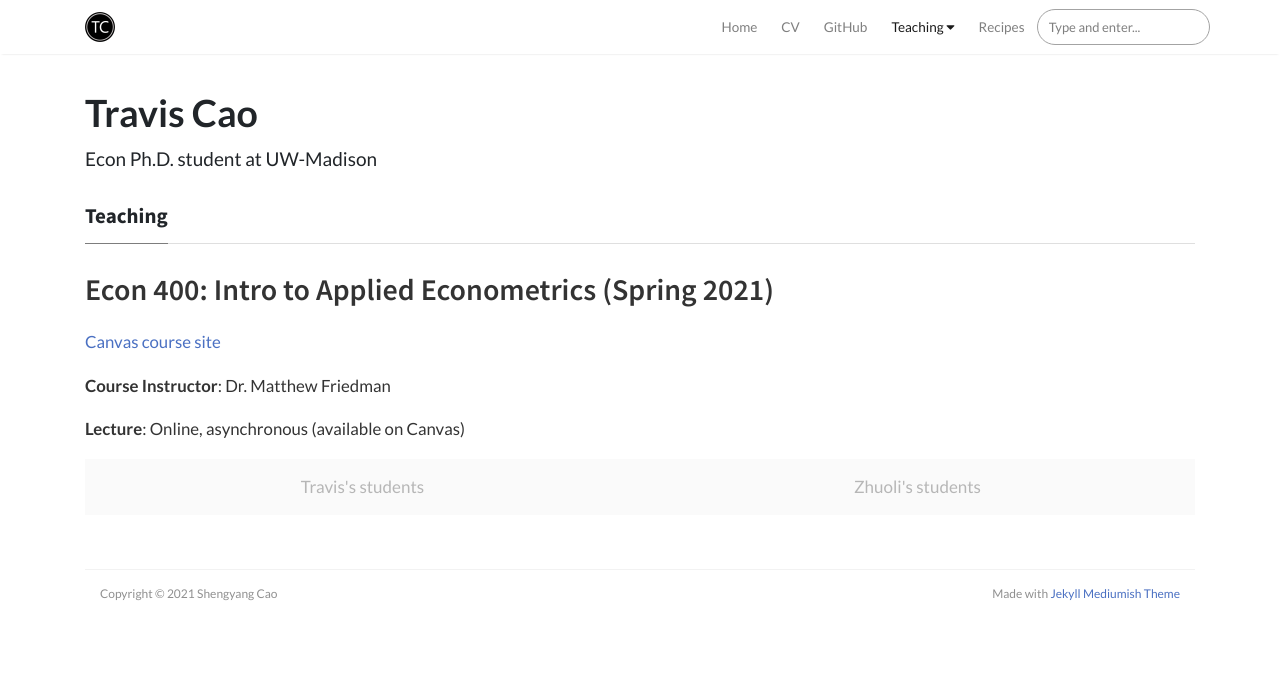
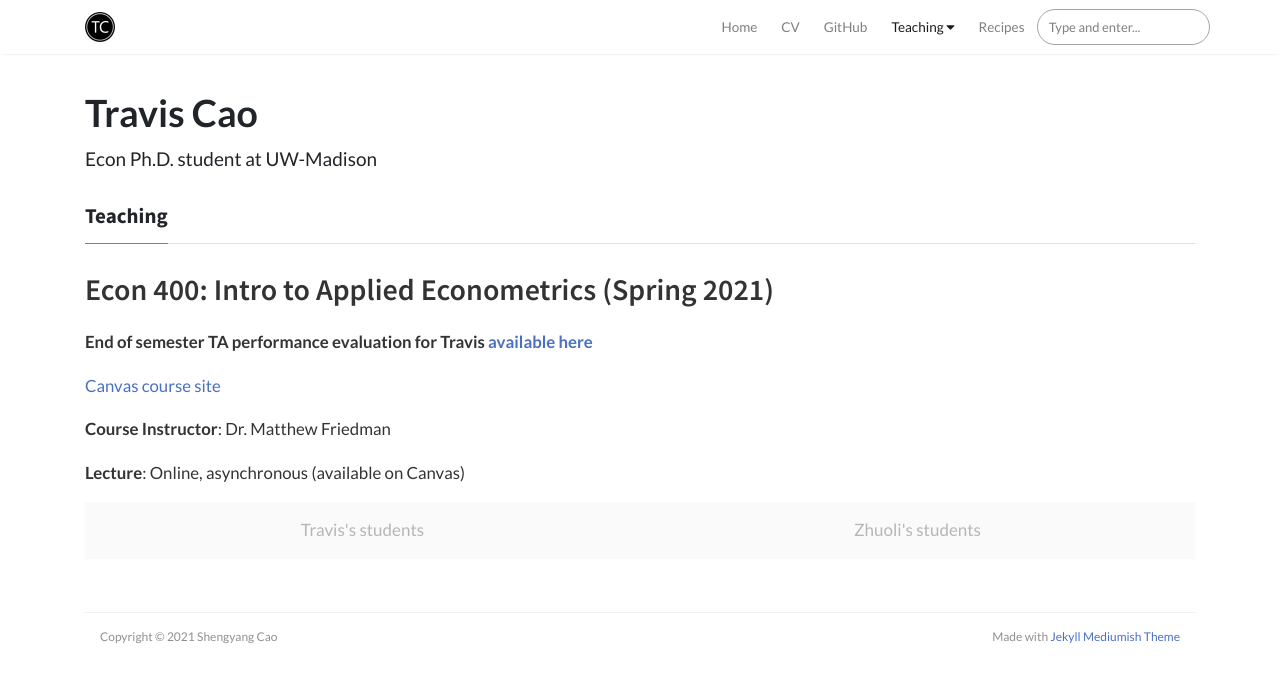
Before and after one commit to scaotravis/scaotravis.github.io, a Jekyll site: the page built from _pages/teaching/sp21-400.md, in a window 1280 px wide. Shown: the top 683 px of the page. Built offline with Jekyll 4.4.1, drawn with Linux system fonts in a browser that asks for light colours; nearby versions of some CDN libraries; comment, search, counter and statistics services are not loaded.

Commit message:
update TA eval for spring 2021

```diff
--- a/_pages/teaching/sp21-400.md
+++ b/_pages/teaching/sp21-400.md
@@ -5,6 +5,8 @@ categories: Teaching
 ---
 
 ## Econ 400: Intro to Applied Econometrics (Spring 2021)
+
+**End of semester TA performance evaluation for Travis [available here]({{ site.baseurl }}/downloads/teaching/sp21-400/sp21_400_eval_travis-cao.pdf)**
 
 [Canvas course site](https://canvas.wisc.edu/courses/243632)
 
```
Also changed, not shown: 6 other files.
